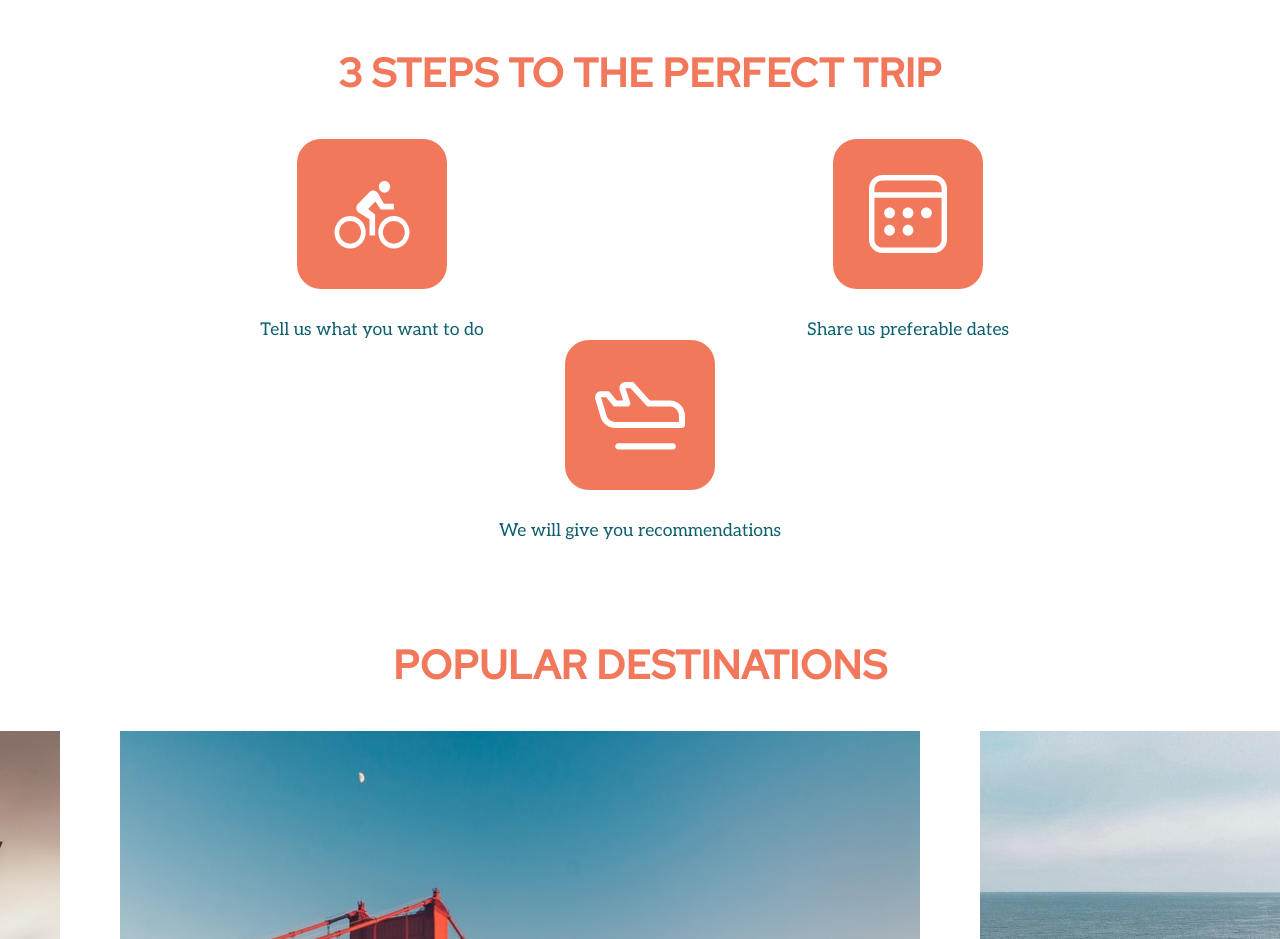
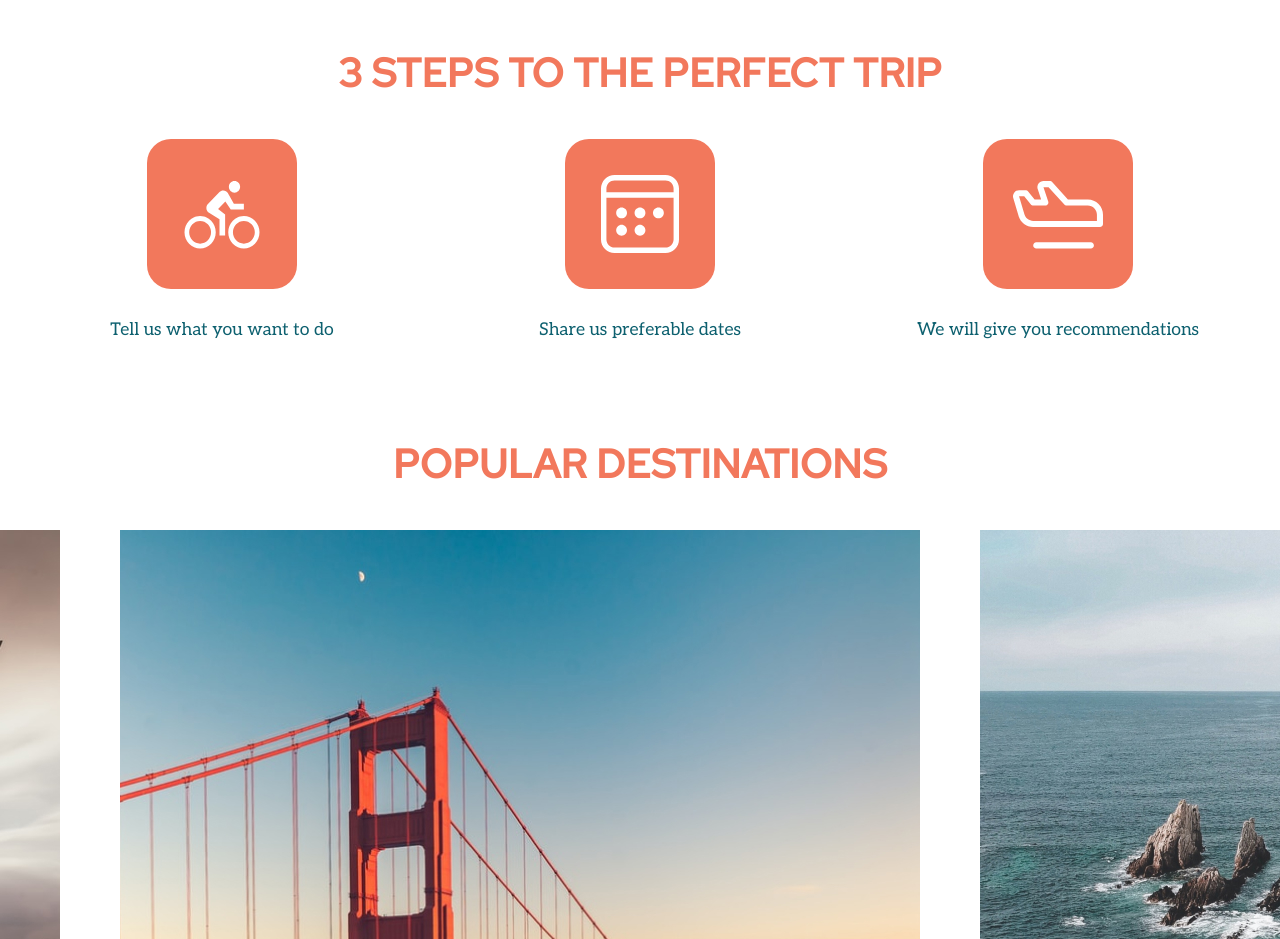
Before and after one commit to IrinaTheFirst/test, a plain HTML site: page index.html in a window 1280 px wide. Shown: the part 800-1739 px from the top of the page. Drawn offline with nearby package versions, Linux system fonts and the light colour scheme; a web font is replaced by a local one.

Commit message:
feat: fix css for 'steps'

```diff
--- a/css/style.css
+++ b/css/style.css
@@ -259,7 +259,7 @@ button:hover {
     flex-direction: column;
     align-items: center;
     max-width: 317px;
-    margin: 0 118px;
+    margin: 0 59px;
     text-align: center;
   }
   .steps-item svg{
```
